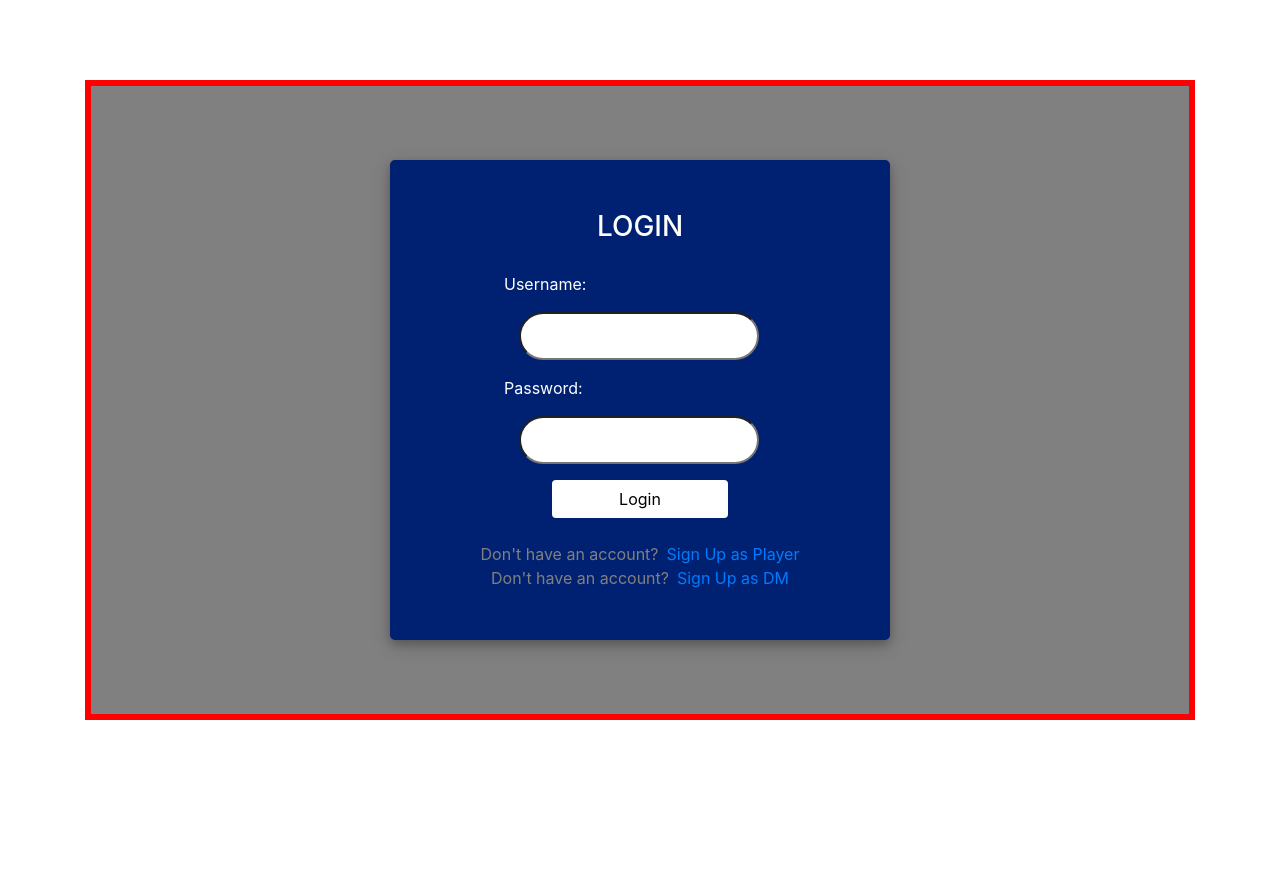
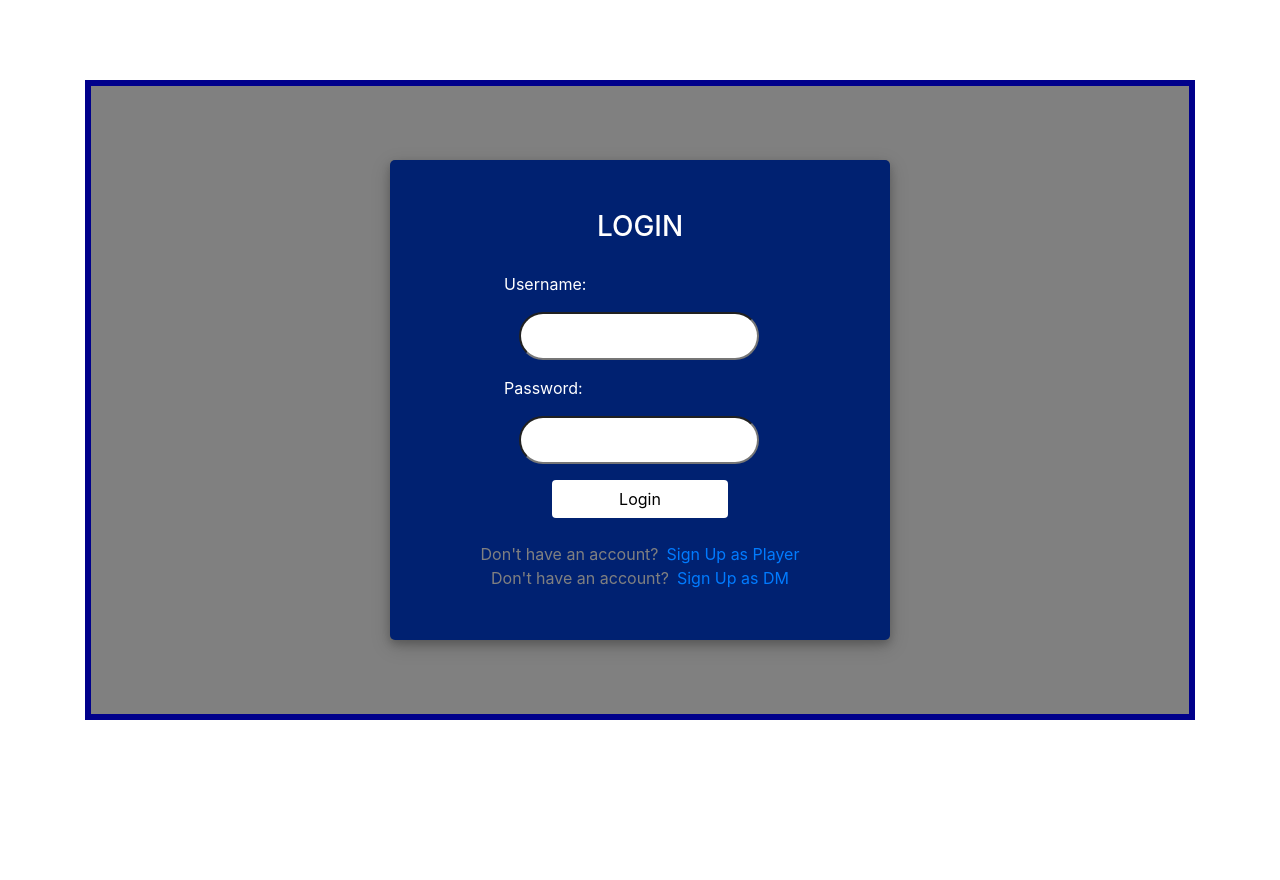
Before and after one commit to wcollins22/DiceAndMangement, a Django app: page /login/ in a window 1280 px wide. Run offline with Django 3.2, Linux system fonts and the light colour scheme; some libraries are stand-ins or nearby versions.

Commit message:
Update login.html

```diff
--- a/app/templates/login.html
+++ b/app/templates/login.html
@@ -75,7 +75,7 @@
 		}
 		.box1{
 			background: grey;
-			border: solid 6px red;
+			border: solid 6px darkblue;
 			height: 40em;
 			margin-top: 5em;
 		}
```
